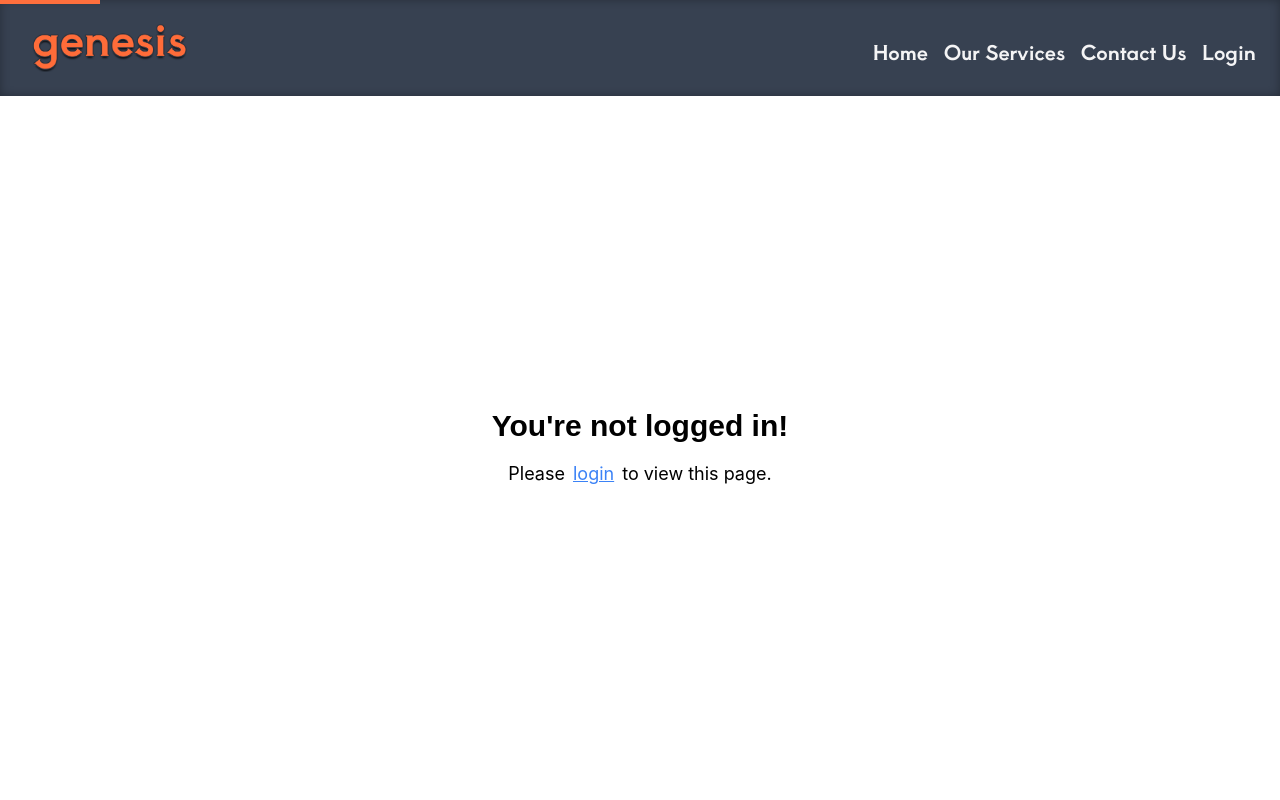
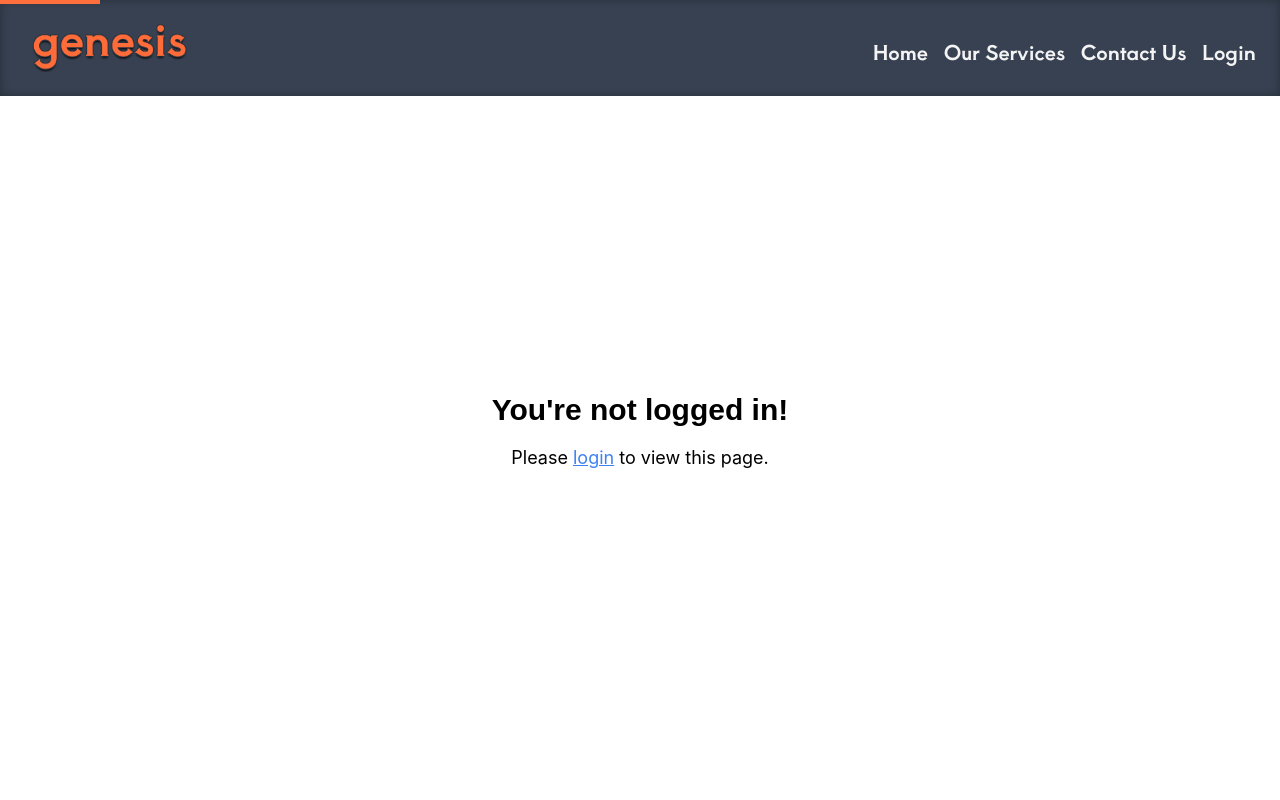
Before and after one commit to MonkeyCrumbs999/Genesis-Tech-Support, a React (Create React App) app in the folder client/: page /my-account in a window 1280 px wide. Shown: the top 800 px of the page. Built offline with nearby package versions, Linux system fonts and the light colour scheme.

Commit message:
adjusted not logged in screen

```diff
--- a/client/src/NotLoggedIn.js
+++ b/client/src/NotLoggedIn.js
@@ -4,14 +4,14 @@ import { Link } from "react-router-dom";
 
 export default function NotLoggedIn() {
   return (
-    <div className="flex flex-col items-center justify-center h-screen p-4 pt-28">
+    <div className="flex flex-col items-center justify-center h-screen p-4 pt-20">
       <h2 className="text-3xl font-bold">You're not logged in!</h2>
       <p className="text-lg mt-4">
-        Please
-        <Link to="/login" className="text-blue-500 underline px-2">
+        Please&nbsp;
+        <Link to="/login" className="text-blue-500 underline">
           login
         </Link>
-        to view this page.
+        &nbsp;to view this page.
       </p>
     </div>
   );
```
